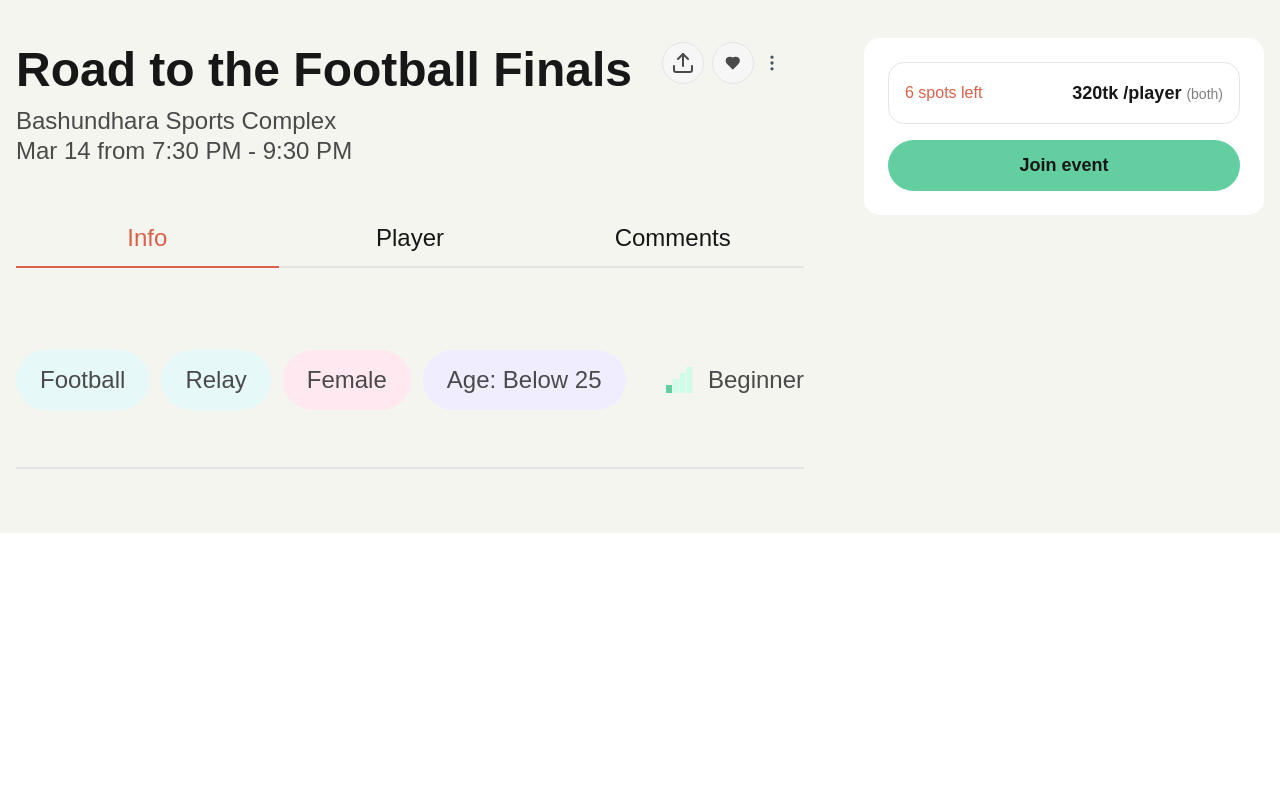
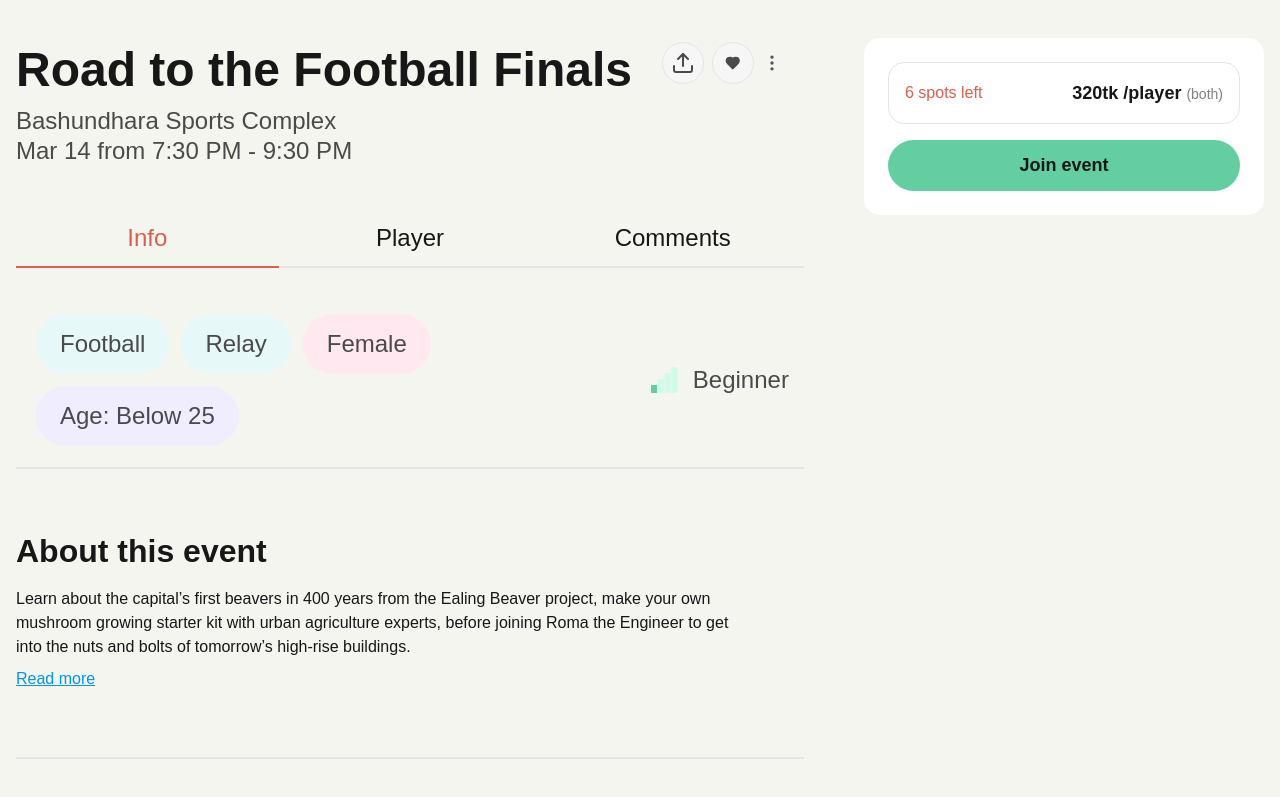
Before and after one commit to rakibul58/Finixcode-Frontend, a React (Vite) app: page / in a window 1280 px wide. Shown: the part 451-1248 px from the top of the page. Before the commit the page ends 984 px from the top, so only its background shows below. Built offline with nearby package versions, Linux system fonts and the light colour scheme; a web font is replaced by a local one.

Commit message:
about event

```diff
--- /dev/null
+++ b/src/components/AboutEvent.tsx
@@ -0,0 +1,24 @@
+export default function AboutEvent() {
+  return (
+    <div
+      className="flex flex-col items-start justify-center
+     border-b-2 border-light-gray-stroke min-h-[290px] my-auto"
+    >
+      <h2 className="font-bold text-[32px] leading-[32px] tracking-[0%] text-night-black mb-5">
+        About this event
+      </h2>
+      <p className="text-[16px] leading-[24px] tracking-[0%] font-normal text-night-black max-w-[720px]">
+        Learn about the capital’s first beavers in 400 years from the Ealing
+        Beaver project, make your own mushroom growing starter kit with urban
+        agriculture experts, before joining Roma the Engineer to get into the
+        nuts and bolts of tomorrow’s high-rise buildings.
+      </p>
+      <a
+        className="text-primary-blue underline mt-2 font-normal text-[16px] leading-[24px] tracking-[0%]"
+        href=""
+      >
+        Read more
+      </a>
+    </div>
+  );
+}
--- a/src/components/InfoTab.tsx
+++ b/src/components/InfoTab.tsx
@@ -1,9 +1,11 @@
+import AboutEvent from "./AboutEvent";
 import TagsDisplay from "./TagsDisplay";
 
 export default function InfoTab(){
   return (
     <div className="mx-auto w-full">
       <TagsDisplay />
+      <AboutEvent />
     </div>
   );
 };
--- a/src/components/TagsDisplay.tsx
+++ b/src/components/TagsDisplay.tsx
@@ -9,7 +9,7 @@ const TagsDisplay = () => {
   ];
 
   return (
-    <div className="flex items-center border-b-2 border-light-gray-stroke h-[177px] my-auto">
+    <div className="flex items-center justify-between border-b-2 border-light-gray-stroke min-h-[177px] my-auto p-5 flex-col gap-5 md:flex-row">
       <div className="flex flex-wrap gap-3">
         {tags.map((tag, index) => (
           <div
@@ -21,7 +21,7 @@ const TagsDisplay = () => {
         ))}
       </div>
 
-      <div className="ml-auto flex items-center gap-2">
+      <div className="flex items-center gap-2">
         <img src={difficultyIcon} alt="Difficulty image" />
         <span className="text-[#4A4A4A] font-normal text-2xl">Beginner</span>
       </div>
--- a/src/index.css
+++ b/src/index.css
@@ -5,7 +5,7 @@
   --color-pure-green: #34735F;
   --color-light-yellow: #F4F5EF;
   --color-terra-cotta: #DA6049;
-  --primary-blue: #0096ED;
+  --color-primary-blue: #0096ED;
   --color-gray-blue: #4E566B;
   --color-light-apricot: #FDE8CD;
   --color-light-gray: #F6F6F6;
```
